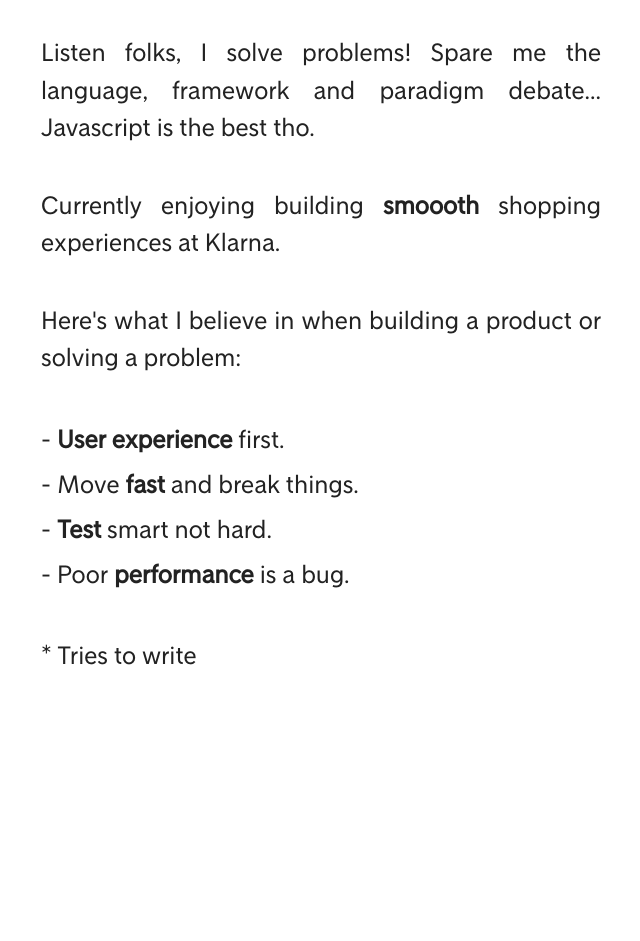
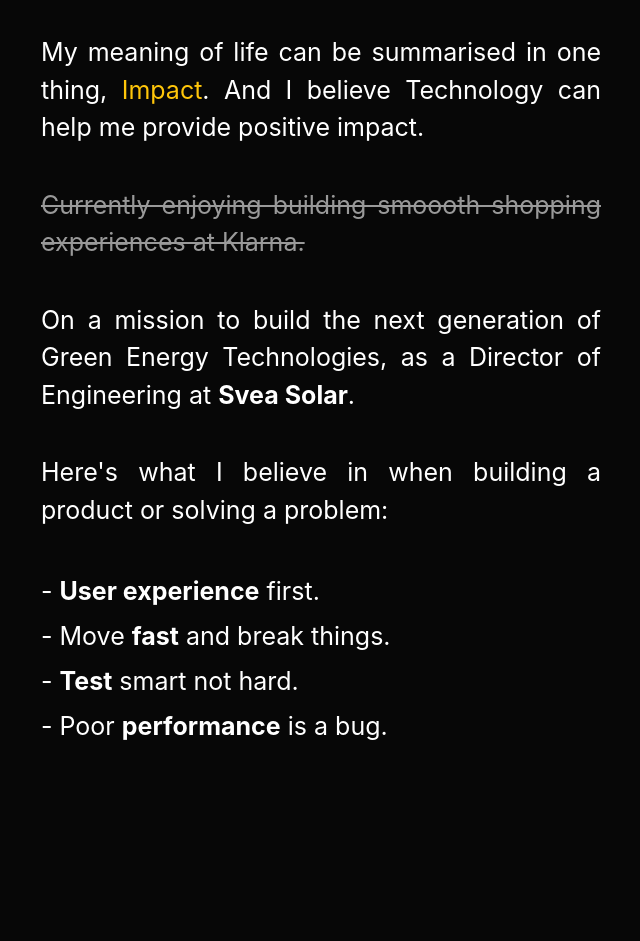
Before and after one commit to OussaZaki/oussa.io, a Gatsby site: page / in a window 1280 px wide. Shown: the part 836-1777 px from the top of the page, without its empty margins (319-959 px from the left). Built offline with nearby package versions, Linux system fonts and the light colour scheme; Gatsby itself is replaced by a stand-in of ours.

Commit message:
📝 update personal page

```diff
--- a/src/pages/index.css
+++ b/src/pages/index.css
@@ -18,11 +18,15 @@ html {
 }
 
 body {
-  font-family: "KlarnaSans", sans-serif;
+  font-family: -apple-system, BlinkMacSystemFont, 'Segoe UI', 'Roboto', 'Oxygen',
+    'Ubuntu', 'Cantarell', 'Fira Sans', 'Droid Sans', 'Helvetica Neue',
+    sans-serif;
+  -webkit-font-smoothing: antialiased;
+  -moz-osx-font-smoothing: grayscale;
   font-size: 1rem;
   line-height: 1.5;
-  background-color: #fff;
-  color: #222;
+  background-color: #070707;
+  color: white;
   cursor: default;
 }
 
@@ -38,7 +42,6 @@ h2 {
 }
 
 p {
-  font-weight: 400;
   font-size: 1.25rem;
   margin: 2rem 0;
   text-align: justify;
@@ -47,8 +50,17 @@ p {
   text-align-last: left;
 }
 
+strike {
+  color: #999;
+}
+
+.yellow {
+  color: #FFC60A;
+}
+
 a {
-  color: #2d71b0;
+  /* color: #09d3ac; */
+  color: #FFC60A;
   cursor: pointer;
   text-decoration: none;
 }
@@ -145,15 +157,3 @@ span.title {
     font-size: 80%;
   }
 }
-
-@font-face {
-  font-family: "KlarnaSans";
-  font-style: normal;
-  src: url("../../static/fonts/KlarnaSans-Regular.woff") format("woff");
-}
-
-@font-face {
-  font-family: "KlarnaHeadline";
-  font-style: normal;
-  src: url("../../static/fonts/KlarnaHeadline-Bold.woff") format("woff");
-}
--- a/src/pages/index.js
+++ b/src/pages/index.js
@@ -14,19 +14,23 @@ class ProfilePage extends React.Component {
         <section id="s1">
           <div className="container">
             <h1 className="center">Oussama Zaki.</h1>
-            <h2 className="center">Simple human, writes* beautiful code.</h2>
+            <h2 className="center">Director of Engineering. Tech advisor.</h2>
           </div>
         </section>
 
         <section id="s2">
           <div className="container">
             <p>
-              Listen folks, I solve problems! Spare me the language, framework
-              and paradigm debate... Javascript is the best tho.
+              My meaning of life can be summarised in one thing, <span className="yellow">Impact</span>. And I believe Technology can help me provide positive impact.
             </p>
             <p>
-              Currently enjoying building <strong>smoooth</strong> shopping
-              experiences at Klarna.
+              <strike>
+                Currently enjoying building smoooth shopping experiences at
+                Klarna.
+              </strike>
+            </p>
+            <p>
+              On a mission to build the next generation of Green Energy Technologies, as a Director of Engineering at <strong>Svea Solar</strong>.
             </p>
             <p>
               Here's what I believe in when building a product or solving a
@@ -50,7 +54,6 @@ class ProfilePage extends React.Component {
                 - Poor <strong>performance</strong> is a bug.
               </span>
             </p>
-            <p>* Tries to write</p>
           </div>
         </section>
         <section id="s3">
@@ -65,8 +68,8 @@ class ProfilePage extends React.Component {
                 +46 72 855 81 65
               </a>
               <br />
-              <a title="Email me" href="mailto:zaki.oussama@gmail.com">
-                zaki.oussama@gmail.com
+              <a title="Email me" href="mailto:me@oussa.dev">
+                me@oussa.dev
               </a>
             </div>
             <SocialList />
```
Also changed, not shown: static/fonts/KlarnaHeadline-Bold.woff (deleted), static/fonts/KlarnaSans-Regular.woff (deleted).
